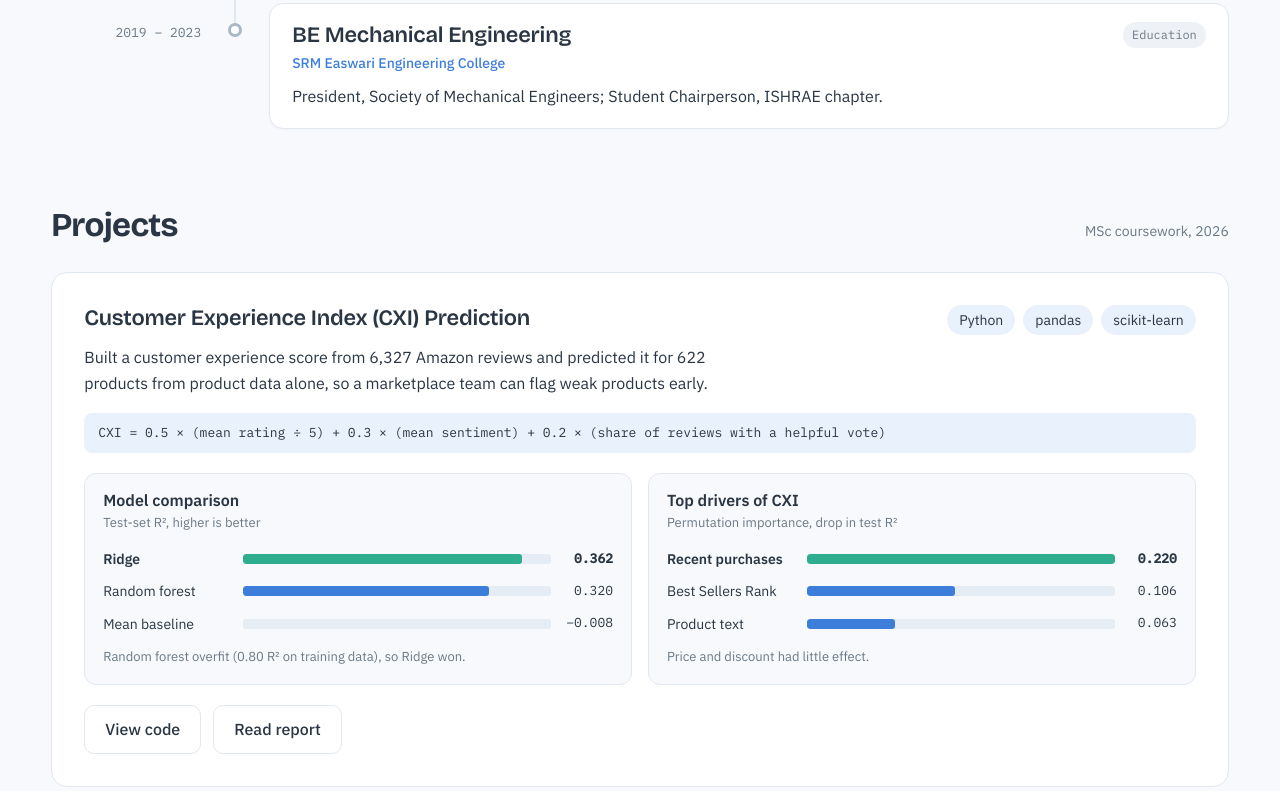
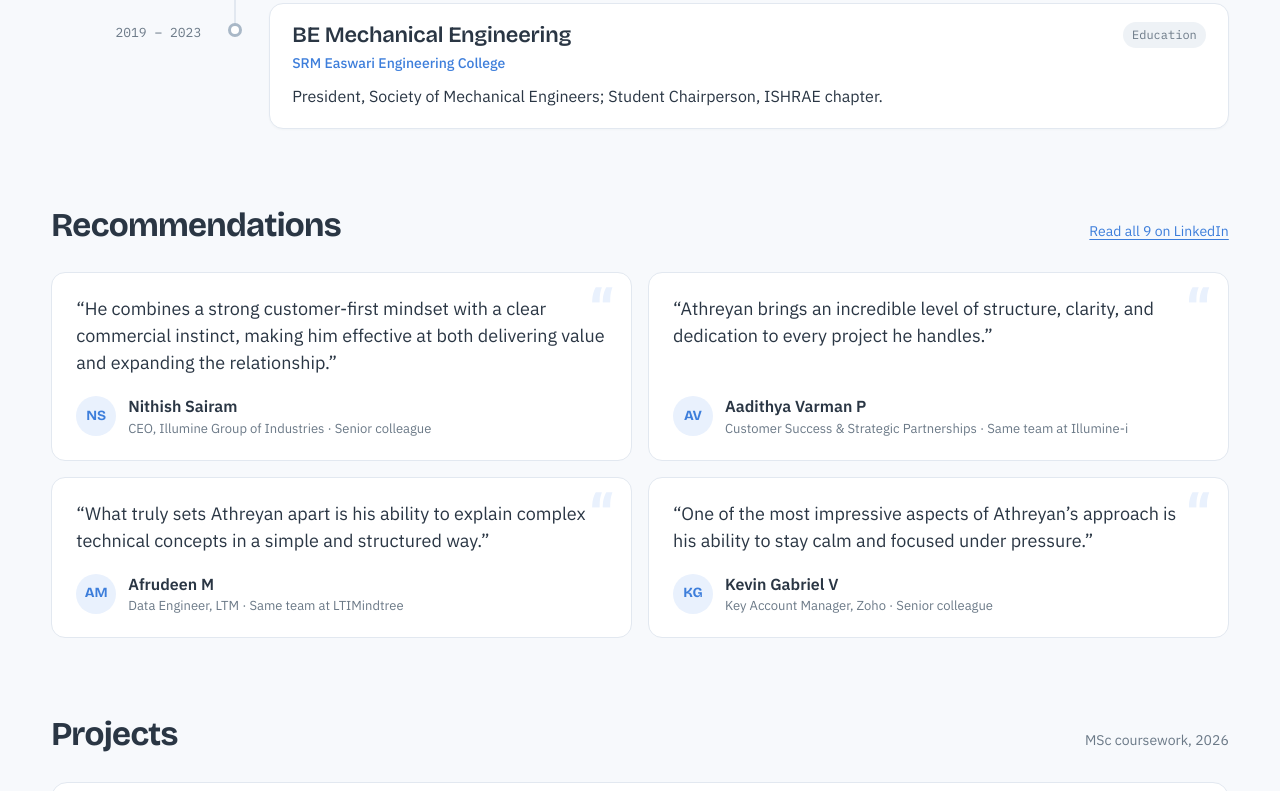
Before and after one commit to Athrey20an/Athreyan-Babu, a plain HTML site: page index.html in a window 1280 px wide. Shown: the part 1676-2467 px from the top of the page. Drawn offline with nearby package versions, Linux system fonts and the light colour scheme.

Commit message:
Add LinkedIn recommendations section
Co-Authored-By: Claude Opus 5.5 <noreply@anthropic.com>
Claude-Session: https://claude.ai/code/session_01PxAvNCKXETjQ5fUz6PSJzK

```diff
--- a/index.html
+++ b/index.html
@@ -184,6 +184,16 @@ details.case[open] summary::before { content: "−"; }
 .certs-row + .certs-row { padding-top: 10px; border-top: 1px solid var(--line); }
 .certs-label { min-width: 120px; font-family: var(--mono); font-size: var(--fs-xs); color: var(--muted); text-transform: uppercase; letter-spacing: .05em; }
 
+/* Recommendations */
+.quotes { display: grid; grid-template-columns: repeat(2, minmax(0, 1fr)); gap: 16px; }
+.quote { margin: 0; background: var(--surface); border: 1px solid var(--line); border-radius: 14px; padding: 22px 24px; display: flex; flex-direction: column; justify-content: space-between; gap: 18px; position: relative; }
+.quote::before { content: "“"; position: absolute; top: 6px; right: 18px; font-family: var(--display); font-size: 64px; line-height: 1; color: var(--accent-soft); }
+.quote blockquote { margin: 0; font-size: var(--fs-md); line-height: 1.5; color: var(--ink); position: relative; }
+.quote figcaption { display: flex; align-items: center; gap: 12px; }
+.avatar { flex: none; width: 40px; height: 40px; border-radius: 50%; display: grid; place-items: center; background: var(--accent-soft); color: var(--accent); font-family: var(--display); font-weight: 700; font-size: var(--fs-sm); }
+.quote figcaption b { display: block; font-size: var(--fs-base); font-weight: 600; }
+.quote figcaption small { display: block; font-size: var(--fs-xs); color: var(--muted); line-height: 1.4; }
+
 /* Contact */
 .contact { background: var(--surface); border: 1px solid var(--line); border-radius: 18px; padding: clamp(24px, 4vw, 48px); display: grid; grid-template-columns: minmax(0, 1fr) minmax(0, 1fr); gap: 28px 48px; align-items: center; }
 .contact p.lead { margin-top: 10px; color: var(--muted); max-width: 40ch; }
@@ -208,7 +218,7 @@ footer { margin-top: var(--section-gap); padding: 24px 0 40px; font-size: var(--
   .case-body { grid-template-columns: minmax(0, 1fr); gap: 10px; }
 }
 @media (max-width: 760px) {
-  .panels { grid-template-columns: minmax(0, 1fr); }
+  .panels, .quotes { grid-template-columns: minmax(0, 1fr); }
   .tl-item { grid-template-columns: 20px minmax(0, 1fr); gap: 0 14px; }
   .tl-date { grid-column: 2; grid-row: 1; text-align: left; padding: 0 0 6px; }
   .tl-date br { display: none; }
@@ -241,6 +251,7 @@ footer { margin-top: var(--section-gap); padding: 24px 0 40px; font-size: var(--
     </a>
     <nav class="site-nav" aria-label="Sections">
       <a href="#career">Career</a>
+      <a href="#recommendations">Recommendations</a>
       <a href="#projects">Projects</a>
       <a href="#skills">Skills</a>
       <a href="#contact">Contact</a>
@@ -385,6 +396,31 @@ footer { margin-top: var(--section-gap); padding: 24px 0 40px; font-size: var(--
     </ol>
   </section>
 
+  <section id="recommendations">
+    <div class="section-head">
+      <h2>Recommendations</h2>
+      <p><a href="https://www.linkedin.com/in/athreyan-babu/details/recommendations/" target="_blank" rel="noopener">Read all 9 on LinkedIn</a></p>
+    </div>
+    <div class="quotes">
+      <figure class="quote">
+        <blockquote>“He combines a strong customer-first mindset with a clear commercial instinct, making him effective at both delivering value and expanding the relationship.”</blockquote>
+        <figcaption><span class="avatar" aria-hidden="true">NS</span><span><b>Nithish Sairam</b><small>CEO, Illumine Group of Industries · Senior colleague</small></span></figcaption>
+      </figure>
+      <figure class="quote">
+        <blockquote>“Athreyan brings an incredible level of structure, clarity, and dedication to every project he handles.”</blockquote>
+        <figcaption><span class="avatar" aria-hidden="true">AV</span><span><b>Aadithya Varman P</b><small>Customer Success &amp; Strategic Partnerships · Same team at Illumine-i</small></span></figcaption>
+      </figure>
+      <figure class="quote">
+        <blockquote>“What truly sets Athreyan apart is his ability to explain complex technical concepts in a simple and structured way.”</blockquote>
+        <figcaption><span class="avatar" aria-hidden="true">AM</span><span><b>Afrudeen M</b><small>Data Engineer, LTM · Same team at LTIMindtree</small></span></figcaption>
+      </figure>
+      <figure class="quote">
+        <blockquote>“One of the most impressive aspects of Athreyan’s approach is his ability to stay calm and focused under pressure.”</blockquote>
+        <figcaption><span class="avatar" aria-hidden="true">KG</span><span><b>Kevin Gabriel V</b><small>Key Account Manager, Zoho · Senior colleague</small></span></figcaption>
+      </figure>
+    </div>
+  </section>
+
   <section id="projects">
     <div class="section-head">
       <h2>Projects</h2>
```
